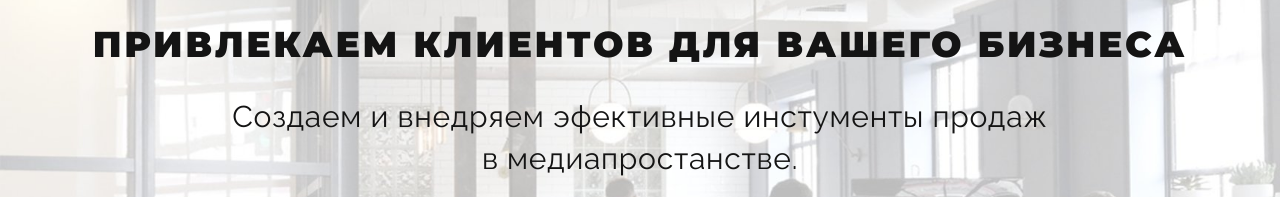
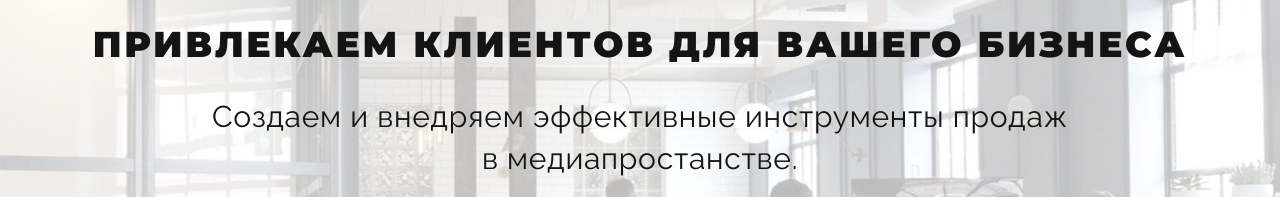
Before and after one commit to zinovyevaleks/TLSmedia_timer, a plain HTML site: page index.html in a window 1280 px wide. Shown: the part 136-333 px from the top of the page. Drawn offline with Linux system fonts and the light colour scheme; a web font is replaced by a local one.

Commit message:
Грамматика

```diff
--- a/index.html
+++ b/index.html
@@ -13,7 +13,7 @@
             <img src="./img/logo.png" alt="TLSmedia">
         </div>
         <h1>ПРИВЛЕКАЕМ КЛИЕНТОВ ДЛЯ ВАШЕГО БИЗНЕСА</h1>
-        <p>Создаем и внедряем эфективные инстументы продаж<br>в медиапростанстве.</p>
+        <p>Создаем и внедряем эффективные инструменты продаж<br>в медиапростанстве.</p>
         <div class="header_icons">
             <div class="header_icon">
                 <img src="./img/header_icon-web.png" alt="web">
```
